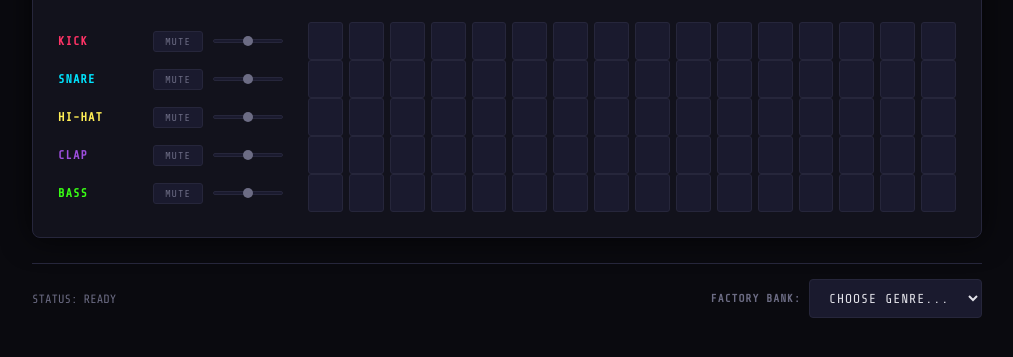
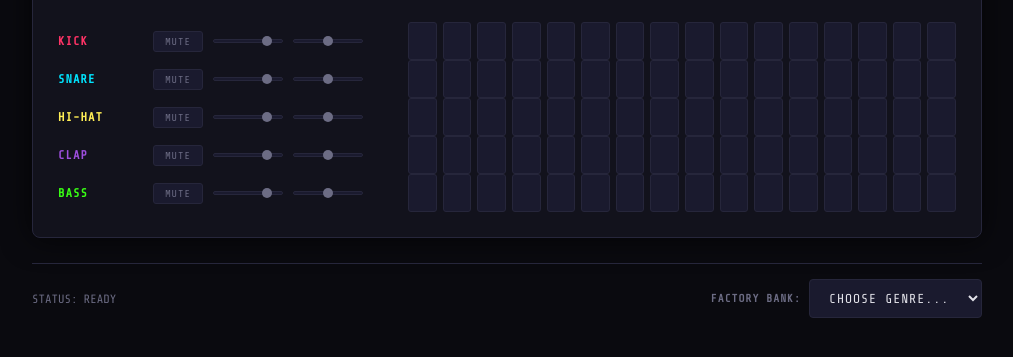
Before and after one commit to davidkmck/beat-maker, a plain HTML site: page index.html in a window 1280 px wide. Shown: the part 117-474 px from the top of the page, without its empty margins (133-1146 px from the left). Drawn offline with nearby package versions, Linux system fonts and the light colour scheme.

Commit message:
Enhance track controls with volume slider
Updated the CSS media query for landscape mode to adjust the layout of sliders and added a new volume slider with functionality to control track volume.

```diff
--- a/index.html
+++ b/index.html
@@ -199,14 +199,38 @@
       gap: 10px;
     }
 
-    /* Responsive Override: Only show track controls in landscape mode or on wider tablet/desktop screens */
+/* Update the landscape override to fit BOTH sliders neatly */
 @media (orientation: landscape), (min-width: 768px) {
   .beat-row {
-        grid-template-columns: 80px 140px 1fr; /* Restores middle column layout */
+    grid-template-columns: 80px 240px 1fr; /* Widened from 140px to 240px */
   }
   .track-controls {
-        display: flex; /* Makes sliders and buttons visible */
+    display: flex;
   }
+}
+
+/* Style for the new volume slider */
+.vol-slider {
+  -webkit-appearance: none;
+  width: 70px;
+  height: 4px;
+  background: var(--dim);
+  border: 1px solid var(--border);
+  border-radius: 2px;
+  outline: none;
+}
+
+.vol-slider::-webkit-slider-thumb {
+  -webkit-appearance: none;
+  width: 10px;
+  height: 10px;
+  border-radius: 50%;
+  background: var(--text-dim);
+  cursor: pointer;
+}
+
+.vol-slider:active::-webkit-slider-thumb {
+  background: var(--kick); /* Light up red/pink when adjusting volume */
 }
 
     .mute-btn {
@@ -473,6 +497,7 @@
     const ctrlWrapper = document.createElement('div');
     ctrlWrapper.className = 'track-controls';
 
+    // 1) Track Mute Button
     const muteBtn = document.createElement('button');
     muteBtn.className = 'mute-btn';
     muteBtn.textContent = channels[track.id]?.mute ? 'MUTED' : 'MUTE';
@@ -486,6 +511,29 @@
       muteBtn.textContent = currentlyMuted ? 'MUTED' : 'MUTE';
     });
 
+    // NEW: 2) Track Volume Slider (Decibel Mapping)
+    const volSlider = document.createElement('input');
+    volSlider.type = 'range';
+    volSlider.className = 'vol-slider';
+    volSlider.min = '-30';  // Low floor
+    volSlider.max = '6';    // Slight boost headroom
+    volSlider.step = '1';
+    // Default to 0 dB if channel doesn't exist yet
+    volSlider.value = channels[track.id] ? channels[track.id].volume.value : '0';
+    volSlider.title = "Volume";
+
+    volSlider.addEventListener('input', (e) => {
+      initAudio();
+      let val = parseFloat(e.target.value);
+      // If turned all the way down, drop it to silence
+      if (val === -30) {
+        channels[track.id].volume.value = -Infinity;
+      } else {
+        channels[track.id].volume.value = val;
+      }
+    });
+
+    // 3) Track Pan Slider
     const panSlider = document.createElement('input');
     panSlider.type = 'range';
     panSlider.className = 'pan-slider';
@@ -493,12 +541,16 @@
     panSlider.max = '1';
     panSlider.step = '0.1';
     panSlider.value = channels[track.id] ? channels[track.id].pan.value : '0';
+    panSlider.title = "Pan";
+
     panSlider.addEventListener('input', (e) => {
       initAudio();
       channels[track.id].pan.value = parseFloat(e.target.value);
     });
 
+    // Append all three to the control panel block
     ctrlWrapper.appendChild(muteBtn);
+    ctrlWrapper.appendChild(volSlider); // Injected volume
     ctrlWrapper.appendChild(panSlider);
     row.appendChild(ctrlWrapper);
 
@@ -525,6 +577,8 @@
     container.appendChild(row);
   });
 }
+
+
 
     function updateCursorPosition() {
       const cursor = document.getElementById('cursor');
```
Lines whose indentation alone changed are shown as unchanged.
